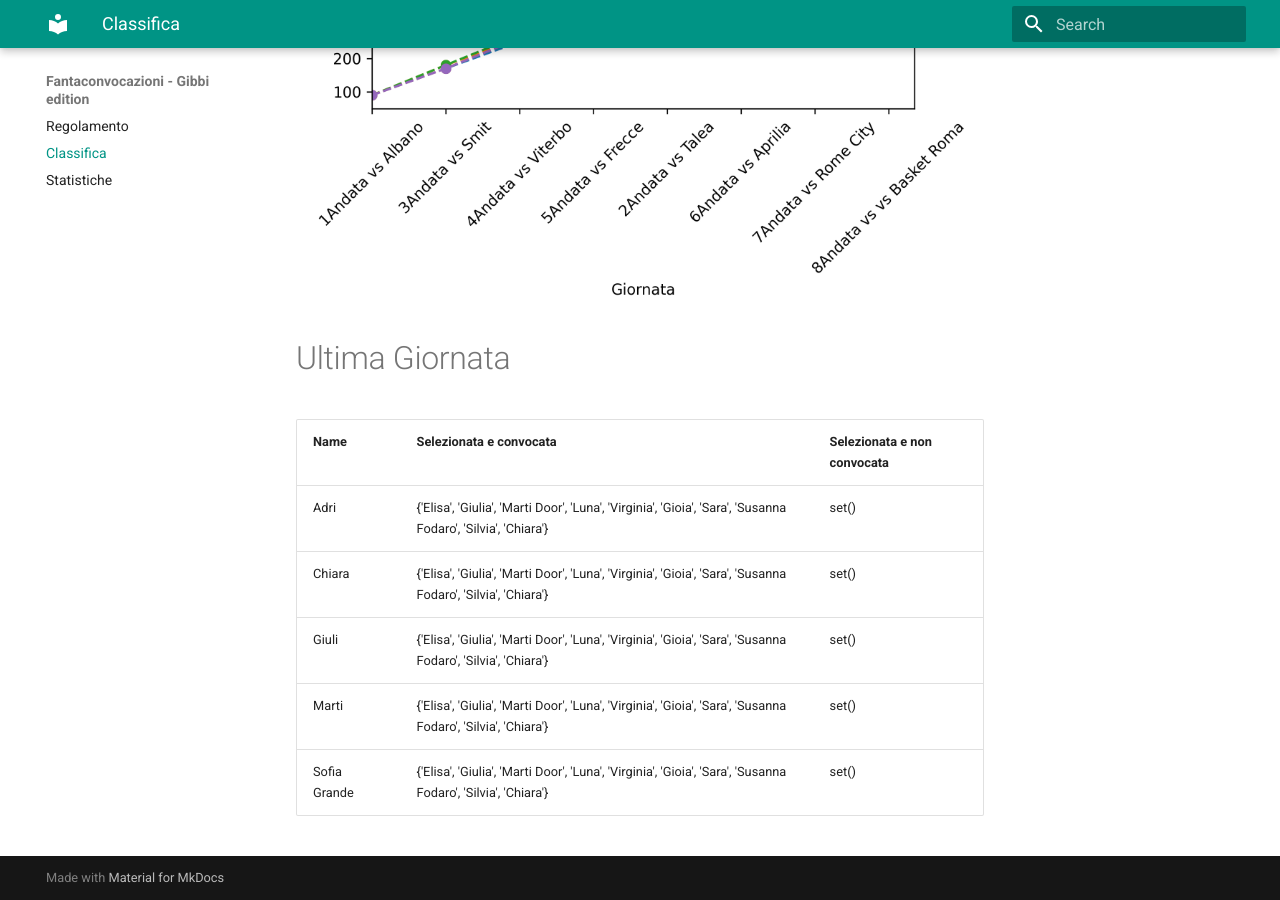
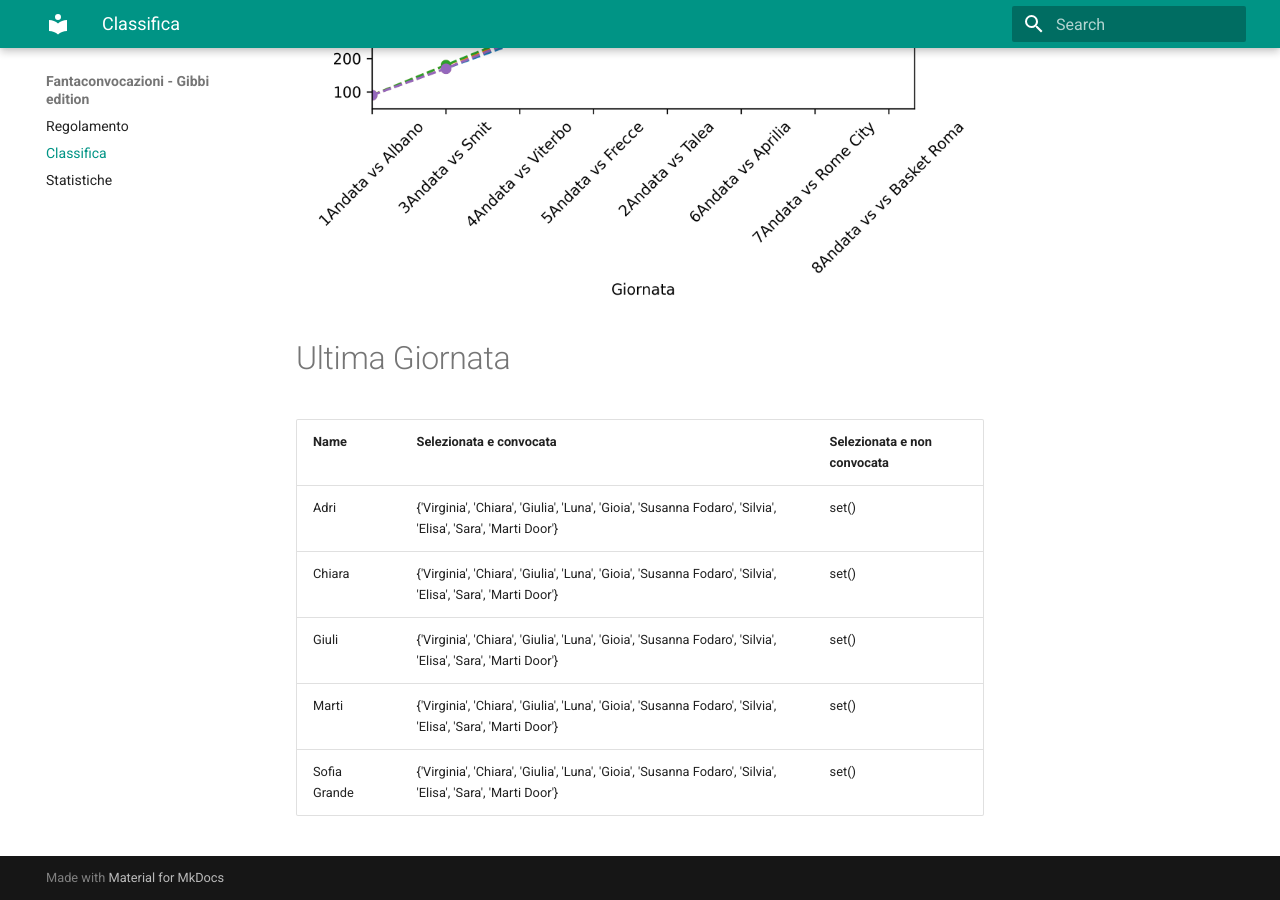
Before and after one commit to martinig94/fantagibbi, an MkDocs documentation site: the page built from docs/Classifica.md, in a window 1280 px wide and 900 px high, scrolled down 810 px. Built offline with MkDocs 1.6.1 and Material for MkDocs 9.7.7, drawn with Linux system fonts in a browser that asks for light colours.

Commit message:
Auto-update from main.py

```diff
--- a/docs/Classifica.md
+++ b/docs/Classifica.md
@@ -18,9 +18,9 @@
 <!-- START_TABLE CORRECT -->
 | Name         | Selezionata e convocata                                                                                      | Selezionata e non convocata   |
 |:-------------|:-------------------------------------------------------------------------------------------------------------|:------------------------------|
-| Adri         | {'Elisa', 'Giulia', 'Marti Door', 'Luna', 'Virginia', 'Gioia', 'Sara', 'Susanna Fodaro', 'Silvia', 'Chiara'} | set()                         |
-| Chiara       | {'Elisa', 'Giulia', 'Marti Door', 'Luna', 'Virginia', 'Gioia', 'Sara', 'Susanna Fodaro', 'Silvia', 'Chiara'} | set()                         |
-| Giuli        | {'Elisa', 'Giulia', 'Marti Door', 'Luna', 'Virginia', 'Gioia', 'Sara', 'Susanna Fodaro', 'Silvia', 'Chiara'} | set()                         |
-| Marti        | {'Elisa', 'Giulia', 'Marti Door', 'Luna', 'Virginia', 'Gioia', 'Sara', 'Susanna Fodaro', 'Silvia', 'Chiara'} | set()                         |
-| Sofia Grande | {'Elisa', 'Giulia', 'Marti Door', 'Luna', 'Virginia', 'Gioia', 'Sara', 'Susanna Fodaro', 'Silvia', 'Chiara'} | set()                         |
+| Adri         | {'Virginia', 'Chiara', 'Giulia', 'Luna', 'Gioia', 'Susanna Fodaro', 'Silvia', 'Elisa', 'Sara', 'Marti Door'} | set()                         |
+| Chiara       | {'Virginia', 'Chiara', 'Giulia', 'Luna', 'Gioia', 'Susanna Fodaro', 'Silvia', 'Elisa', 'Sara', 'Marti Door'} | set()                         |
+| Giuli        | {'Virginia', 'Chiara', 'Giulia', 'Luna', 'Gioia', 'Susanna Fodaro', 'Silvia', 'Elisa', 'Sara', 'Marti Door'} | set()                         |
+| Marti        | {'Virginia', 'Chiara', 'Giulia', 'Luna', 'Gioia', 'Susanna Fodaro', 'Silvia', 'Elisa', 'Sara', 'Marti Door'} | set()                         |
+| Sofia Grande | {'Virginia', 'Chiara', 'Giulia', 'Luna', 'Gioia', 'Susanna Fodaro', 'Silvia', 'Elisa', 'Sara', 'Marti Door'} | set()                         |
 <!-- END_TABLE CORRECT -->
```
